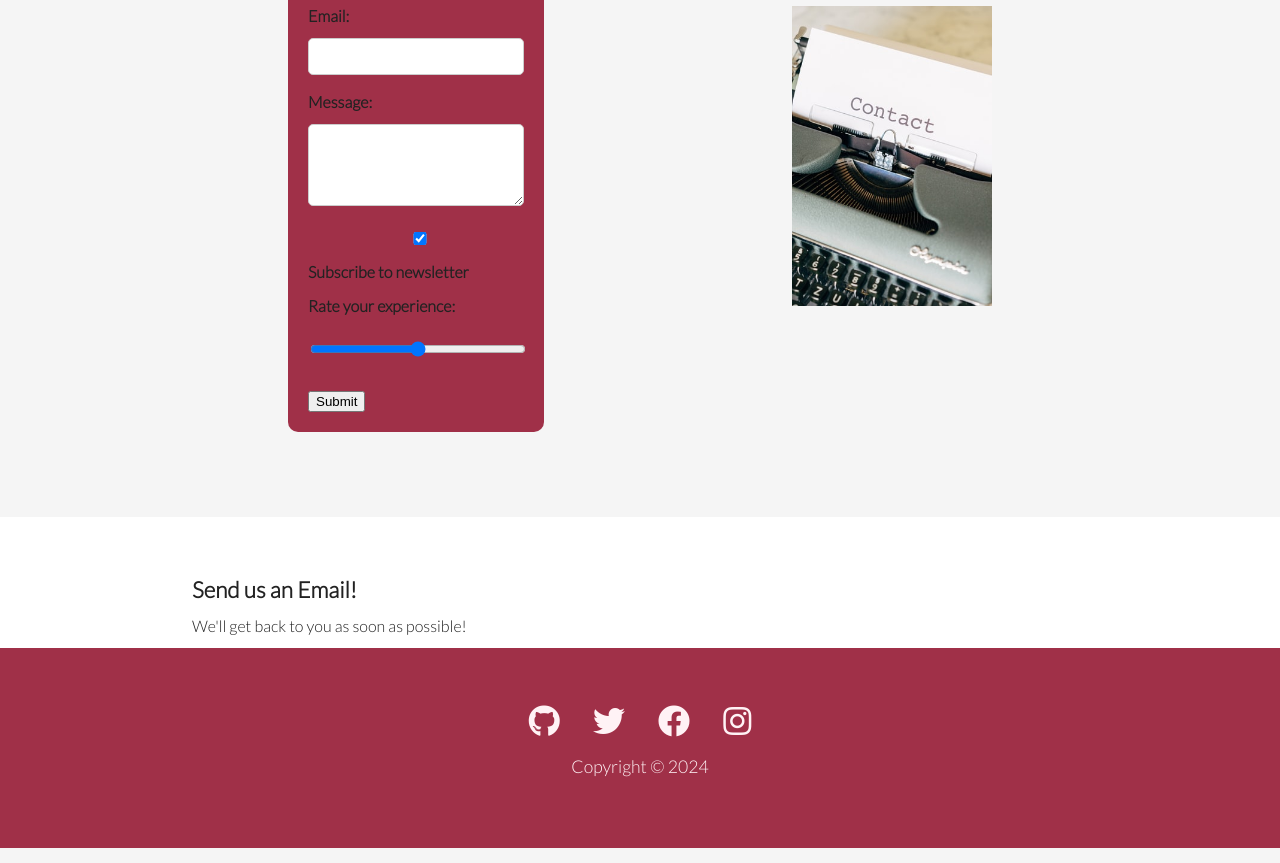
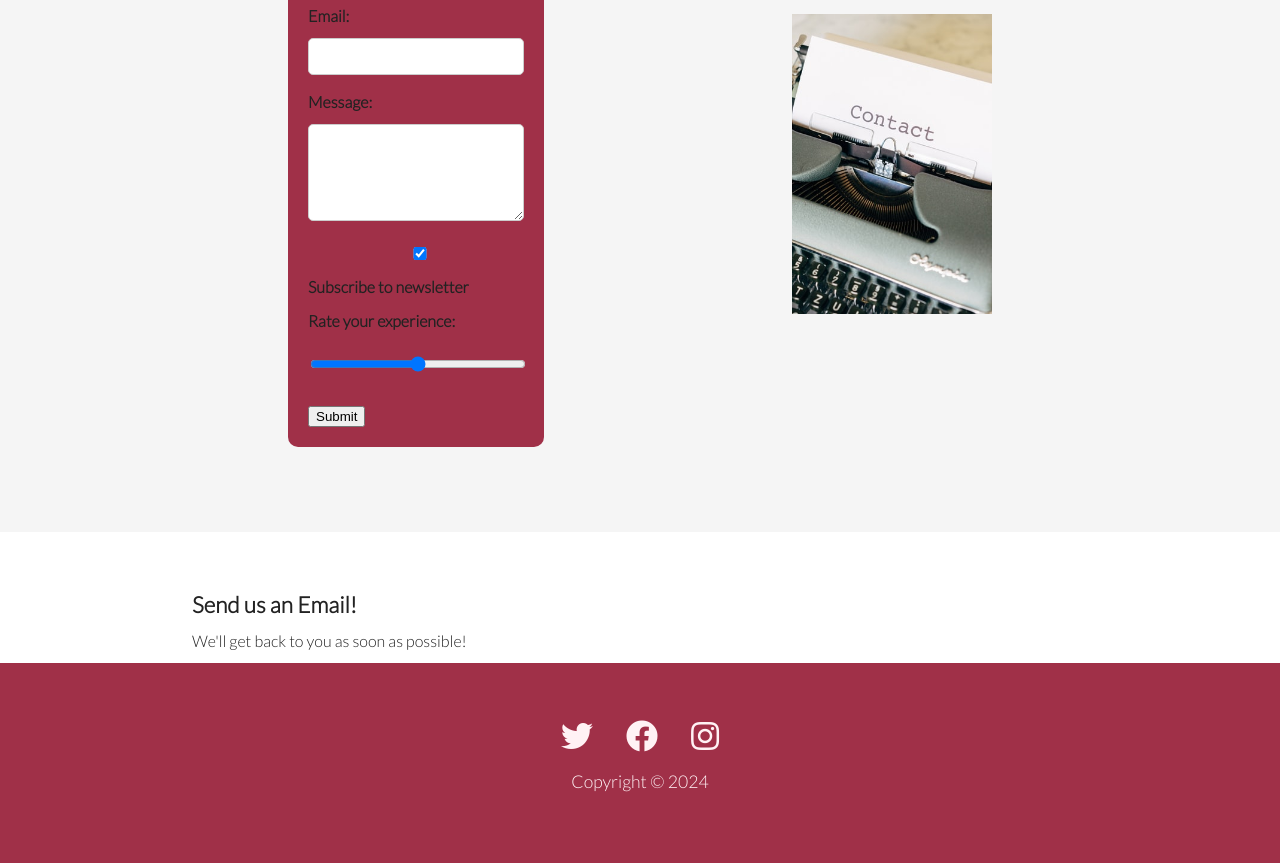
Before and after one commit to 169398/Health-and-fitness, a plain HTML site: page contact.html in a window 1280 px wide. Shown: the part 320-1183 px from the top of the page. Drawn offline with Linux system fonts and the light colour scheme.

Commit message:
Update contact.html

```diff
--- a/contact.html
+++ b/contact.html
@@ -44,7 +44,7 @@
                     <input type="email" id="email" name="email" required>
 
                     <label for="message">Message:</label>
-                    <textarea id="message" name="message" rows="4" required></textarea>
+                    <textarea id="message" name="message" rows="5" required></textarea>
 
                     <label for="subscribe">
                         <input type="checkbox" id="subscribe" name="subscribe" checked>
@@ -52,7 +52,7 @@
                     </label>
 
                     <label for="rating">Rate your experience:</label>
-                    <input type="range" id="rating" name="rating" min="1" max="5" value="3">
+                    <input type="range" id="rating" name="rating" min="2" max="6" value="4">
                     <a href="/"><button class="bn29">Submit</button></a>
                 </form>
             </div>
@@ -81,7 +81,6 @@
     <footer class="footer">
         <div class="container flex">
             <div class="social">
-                <a href="#"><i class="fab fa-github fa-2x"></i></a>
                 <a href="#"><i class="fab fa-twitter fa-2x"></i></a>
                 <a href="#"><i class="fab fa-facebook fa-2x"></i></a>
                 <a href="#"><i class="fab fa-instagram fa-2x"></i></a>
```
